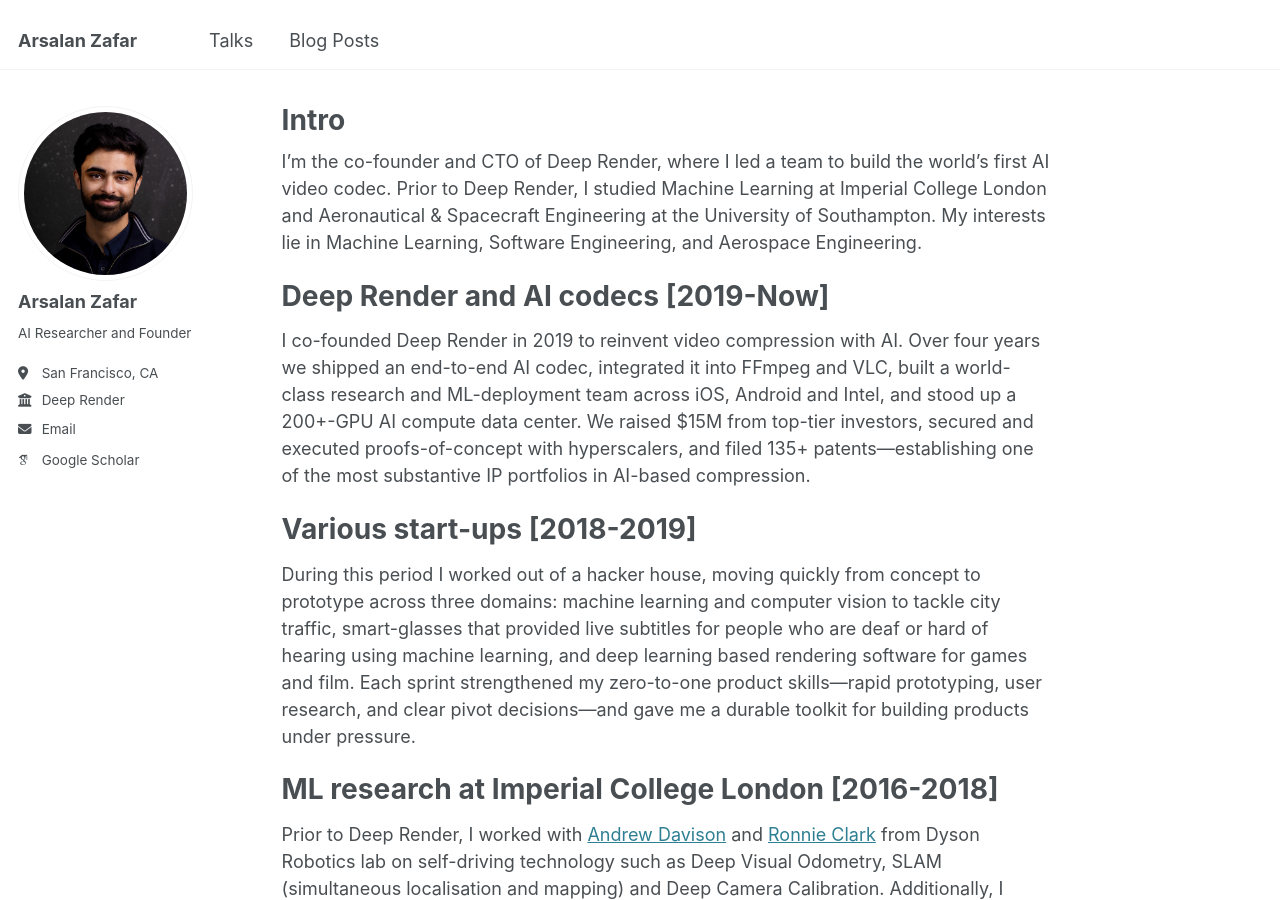
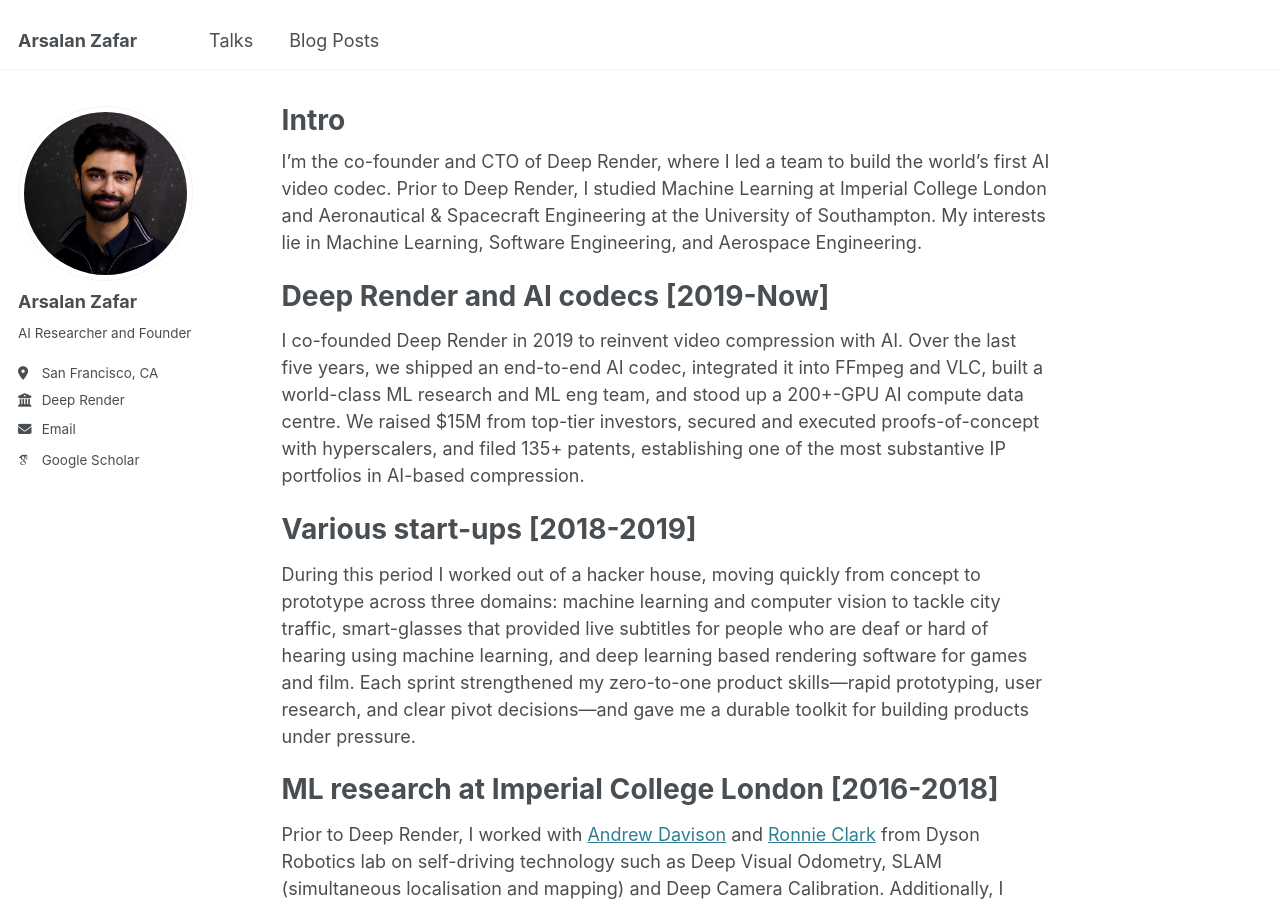
Before and after one commit to Arsalan-zafar/Arsalan-zafar.github.io, a Jekyll site: the page built from _pages/about.md, in a window 1280 px wide and 900 px high. Built offline with Jekyll 4.4.1, drawn with Linux system fonts in a browser that asks for light colours; some web fonts are replaced.

Commit message:
intro updated

```diff
--- a/_pages/about.md
+++ b/_pages/about.md
@@ -14,7 +14,7 @@ I’m the co-founder and CTO of Deep Render, where I led a team to build the wor
 Deep Render and AI codecs [2019-Now]
 ======
 
-I co-founded Deep Render in 2019 to reinvent video compression with AI. Over four years we shipped an end-to-end AI codec, integrated it into FFmpeg and VLC, built a world-class research and ML-deployment team across iOS, Android and Intel, and stood up a 200+-GPU AI compute data center. We raised $15M from top-tier investors, secured and executed proofs-of-concept with hyperscalers, and filed 135+ patents—establishing one of the most substantive IP portfolios in AI-based compression.
+I co-founded Deep Render in 2019 to reinvent video compression with AI. Over the last five years, we shipped an end-to-end AI codec, integrated it into FFmpeg and VLC, built a world-class ML research and ML eng team, and stood up a 200+-GPU AI compute data centre. We raised $15M from top-tier investors, secured and executed proofs-of-concept with hyperscalers, and filed 135+ patents, establishing one of the most substantive IP portfolios in AI-based compression.
 
 
 Various start-ups [2018-2019]
```
